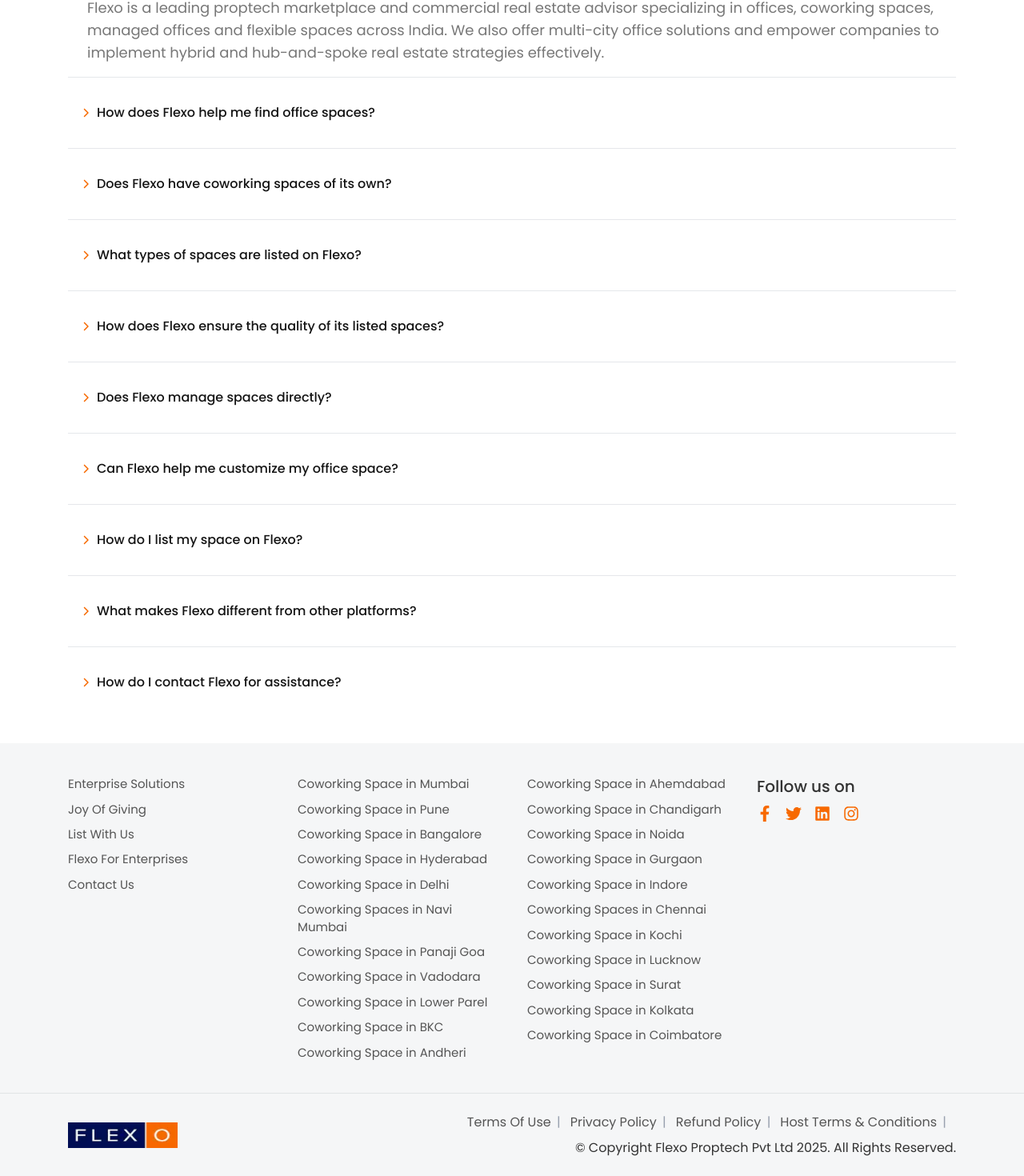
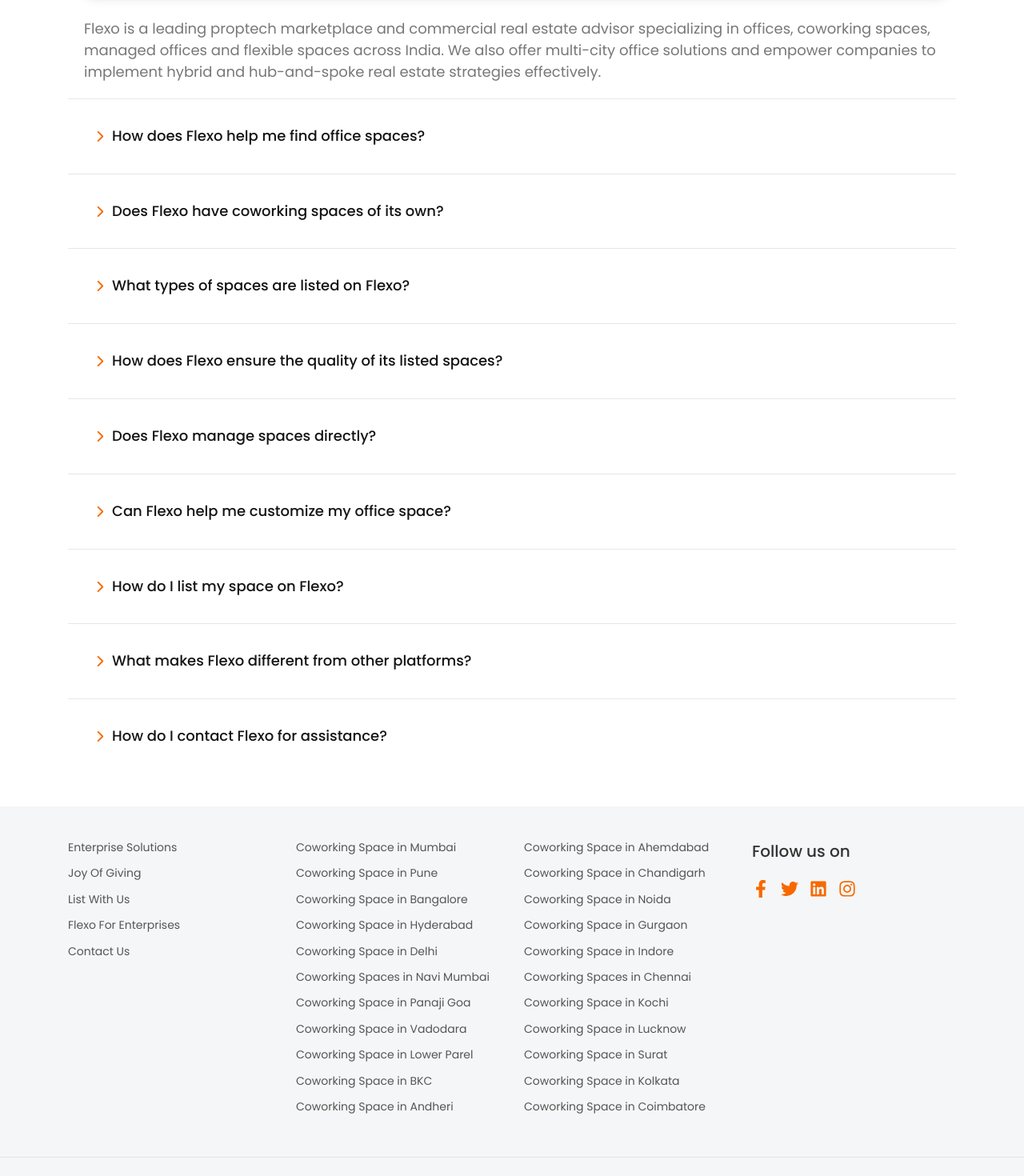
Before and after one commit to hk-img/flexoNextWeb, a Next.js app: page /listWithUs in a window 1280 px wide. Shown: the part 3800-5270 px from the top of the page at 80% size. Built offline with nearby package versions, Linux system fonts and the light colour scheme.

Commit message:
home page changes

```diff
--- a/src/components/frontend/footer/Footer.jsx
+++ b/src/components/frontend/footer/Footer.jsx
@@ -5,117 +5,117 @@
 const Footer = () => {
   return (
     <footer className="bg-[#f5f6f7] ">
-      <div className="max-w-6xl xl:px-[6px] lg:px-10 md:px-6 px-4 mx-auto py-10">
-        <div className="grid grid-cols-1 lg:grid-cols-4 md:grid-cols-3 md:gap-2 gap-8 ">
-          <ul className="space-y-[10px] md:px-[15px]">
+      <div className="container mx-auto pt-10 pb-13">
+        <div className="grid grid-cols-1 lg:grid-cols-4 md:grid-cols-3 ">
+          <ul className="space-y-[10px] px-[15px]">
             <li className="relative w-fit before:absolute before:left-0 before:top-full  before:h-[1px] before:w-0 before:bg-[#555] before:opacity-0 before:transition-all before:duration-400  hover:before:w-full hover:before:opacity-100 text-[#555] ">
-              <a href="#" className="block md:text-[15px] text-sm">Enterprise Solutions</a>
+              <a href="#" className="block leading-[1.6] text-sm">Enterprise Solutions</a>
             </li>
             <li className="relative w-fit before:absolute before:left-0 before:top-full before:h-[1px] before:w-0 before:bg-[#555] before:opacity-0 before:transition-all before:duration-400 hover:before:w-full hover:before:opacity-100 text-[#555]">
-              <a href="#" className="block md:text-[15px] text-sm">Joy Of Giving</a>
+              <a href="#" className="block leading-[1.6] text-sm">Joy Of Giving</a>
             </li>
             <li className="relative w-fit before:absolute before:left-0 before:top-full before:h-[1px] before:w-0 before:bg-[#555] before:opacity-0 before:transition-all before:duration-400 hover:before:w-full hover:before:opacity-100 text-[#555]">
-              <a href="#" className="block md:text-[15px] text-sm">List With Us</a>
+              <a href="#" className="block leading-[1.6] text-sm">List With Us</a>
             </li>
             <li className="relative w-fit before:absolute before:left-0 before:top-full  before:h-[1px] before:w-0 before:bg-[#555] before:opacity-0 before:transition-all before:duration-400  hover:before:w-full hover:before:opacity-100 text-[#555]">
-              <a href="#" className="block md:text-[15px] text-sm">Flexo For Enterprises</a>
+              <a href="#" className="block leading-[1.6] text-sm">Flexo For Enterprises</a>
             </li>
-            <li className="relative w-fit before:absolute before:left-0 before:top-full before:h-[1px] before:w-0 before:bg-[#555] before:opacity-0 before:transition-all before:duration-400  hover:before:w-full hover:before:opacity-100 text-[#555]">
-              <a href="#" className="block md:text-[15px] text-sm">Contact Us</a>
+            <li className="relative w-fit before:absolute before:left-0 before:top-full before:h-[1px] before:w-0 before:bg-[#555] before:opacity-0 before:transition-all before:duration-400  hover:before:w-full hover:before:opacity-100 text-[#555] sm:pb-0 pb-2">
+              <a href="#" className="block leading-[1.6] text-sm">Contact Us</a>
             </li>
           </ul>
 
 
-          <ul className="space-y-[10px] md:px-[15px]">
+          <ul className="space-y-[10px] px-[15px]">
             <li className="relative w-fit before:absolute before:left-0 before:top-full before:h-[1px] before:w-0 before:bg-[#555] before:opacity-0 before:transition-all before:duration-400 hover:before:w-full hover:before:opacity-100 text-[#555]">
-              <a href="#" className="block md:text-[15px] text-sm">Coworking Space in Mumbai</a>
+              <a href="#" className="block leading-[1.6] text-sm">Coworking Space in Mumbai</a>
             </li>
             <li className="relative w-fit before:absolute before:left-0 before:top-full before:h-[1px] before:w-0 before:bg-[#555] before:opacity-0 before:transition-all before:duration-400 hover:before:w-full hover:before:opacity-100 text-[#555]">
-              <a href="#" className="block md:text-[15px] text-sm">Coworking Space in Pune</a>
+              <a href="#" className="block leading-[1.6] text-sm">Coworking Space in Pune</a>
             </li>
             <li className="relative w-fit before:absolute before:left-0 before:top-full before:h-[1px] before:w-0 before:bg-[#555] before:opacity-0 before:transition-all before:duration-400 hover:before:w-full hover:before:opacity-100 text-[#555]">
-              <a href="#" className="block md:text-[15px] text-sm">Coworking Space in Bangalore</a>
+              <a href="#" className="block leading-[1.6] text-sm">Coworking Space in Bangalore</a>
             </li>
             <li className="relative w-fit before:absolute before:left-0 before:top-full before:h-[1px] before:w-0 before:bg-[#555] before:opacity-0 before:transition-all before:duration-400 hover:before:w-full hover:before:opacity-100 text-[#555]">
-              <a href="#" className="block md:text-[15px] text-sm">Coworking Space in Hyderabad</a>
+              <a href="#" className="block leading-[1.6] text-sm">Coworking Space in Hyderabad</a>
             </li>
             <li className="relative w-fit before:absolute before:left-0 before:top-full before:h-[1px] before:w-0 before:bg-[#555] before:opacity-0 before:transition-all before:duration-400 hover:before:w-full hover:before:opacity-100 text-[#555]">
-              <a href="#" className="block md:text-[15px] text-sm">Coworking Space in Delhi</a>
+              <a href="#" className="block leading-[1.6] text-sm">Coworking Space in Delhi</a>
             </li>
             <li className="relative w-fit before:absolute before:left-0 before:top-full before:h-[1px] before:w-0 before:bg-[#555] before:opacity-0 before:transition-all before:duration-400 hover:before:w-full hover:before:opacity-100 text-[#555]">
-              <a href="#" className="block md:text-[15px] text-sm">Coworking Spaces in Navi Mumbai</a>
+              <a href="#" className="block leading-[1.6] text-sm">Coworking Spaces in Navi Mumbai</a>
             </li>
             <li className="relative w-fit before:absolute before:left-0 before:top-full before:h-[1px] before:w-0 before:bg-[#555] before:opacity-0 before:transition-all before:duration-400 hover:before:w-full hover:before:opacity-100 text-[#555]">
-              <a href="#" className="block md:text-[15px] text-sm">Coworking Space in Panaji Goa</a>
+              <a href="#" className="block leading-[1.6] text-sm">Coworking Space in Panaji Goa</a>
             </li>
             <li className="relative w-fit before:absolute before:left-0 before:top-full before:h-[1px] before:w-0 before:bg-[#555] before:opacity-0 before:transition-all before:duration-400 hover:before:w-full hover:before:opacity-100 text-[#555]">
-              <a href="#" className="block md:text-[15px] text-sm">Coworking Space in Vadodara</a>
+              <a href="#" className="block leading-[1.6] text-sm">Coworking Space in Vadodara</a>
             </li>
             <li className="relative w-fit before:absolute before:left-0 before:top-full before:h-[1px] before:w-0 before:bg-[#555] before:opacity-0 before:transition-all before:duration-400 hover:before:w-full hover:before:opacity-100 text-[#555]">
-              <a href="#" className="block md:text-[15px] text-sm">Coworking Space in Lower Parel</a>
+              <a href="#" className="block leading-[1.6] text-sm">Coworking Space in Lower Parel</a>
             </li>
             <li className="relative w-fit before:absolute before:left-0 before:top-full before:h-[1px] before:w-0 before:bg-[#555] before:opacity-0 before:transition-all before:duration-400 hover:before:w-full hover:before:opacity-100 text-[#555]">
-              <a href="#" className="block md:text-[15px] text-sm">Coworking Space in BKC</a>
+              <a href="#" className="block leading-[1.6] text-sm">Coworking Space in BKC</a>
             </li>
-            <li className="relative w-fit before:absolute before:left-0 before:top-full before:h-[1px] before:w-0 before:bg-[#555] before:opacity-0 before:transition-all before:duration-400 hover:before:w-full hover:before:opacity-100 text-[#555]">
-              <a href="#" className="block md:text-[15px] text-sm">Coworking Space in Andheri</a>
+            <li className="relative w-fit before:absolute before:left-0 before:top-full before:h-[1px] before:w-0 before:bg-[#555] before:opacity-0 before:transition-all before:duration-400 hover:before:w-full hover:before:opacity-100 text-[#555] sm:pb-0 pb-2">
+              <a href="#" className="block leading-[1.6] text-sm">Coworking Space in Andheri</a>
             </li>
 
           </ul>
 
-          <ul className="space-y-[10px] md:px-[15px]">
+          <ul className="space-y-[10px] px-[15px]">
             <li className="relative before:absolute before:left-0 before:top-full before:h-[1px] before:w-0 before:bg-[#555] before:opacity-0 before:transition-all before:duration-400 hover:before:w-full hover:before:opacity-100 text-[#555]">
-              <a href="#" className="block md:text-[15px] text-sm">Coworking Space in Ahemdabad</a>
+              <a href="#" className="block leading-[1.6] text-sm">Coworking Space in Ahemdabad</a>
             </li>
             <li className="relative before:absolute before:left-0 before:top-full before:h-[1px] before:w-0 before:bg-[#555] before:opacity-0 before:transition-all before:duration-400 hover:before:w-full hover:before:opacity-100 text-[#555]">
-              <a href="#" className="block md:text-[15px] text-sm">Coworking Space in Chandigarh</a>
+              <a href="#" className="block leading-[1.6] text-sm">Coworking Space in Chandigarh</a>
             </li>
             <li className="relative before:absolute before:left-0 before:top-full before:h-[1px] before:w-0 before:bg-[#555] before:opacity-0 before:transition-all before:duration-400 hover:before:w-full hover:before:opacity-100 text-[#555]">
-              <a href="#" className="block md:text-[15px] text-sm">Coworking Space in Noida</a>
+              <a href="#" className="block leading-[1.6] text-sm">Coworking Space in Noida</a>
             </li>
             <li className="relative before:absolute before:left-0 before:top-full before:h-[1px] before:w-0 before:bg-[#555] before:opacity-0 before:transition-all before:duration-400 hover:before:w-full hover:before:opacity-100 text-[#555]">
-              <a href="#" className="block md:text-[15px] text-sm">Coworking Space in Gurgaon</a>
+              <a href="#" className="block leading-[1.6] text-sm">Coworking Space in Gurgaon</a>
             </li>
             <li className="relative before:absolute before:left-0 before:top-full before:h-[1px] before:w-0 before:bg-[#555] before:opacity-0 before:transition-all before:duration-400 hover:before:w-full hover:before:opacity-100 text-[#555]">
-              <a href="#" className="block md:text-[15px] text-sm">Coworking Space in Indore</a>
+              <a href="#" className="block leading-[1.6] text-sm">Coworking Space in Indore</a>
             </li>
             <li className="relative before:absolute before:left-0 before:top-full before:h-[1px] before:w-0 before:bg-[#555] before:opacity-0 before:transition-all before:duration-400 hover:before:w-full hover:before:opacity-100 text-[#555]">
-              <a href="#" className="block md:text-[15px] text-sm">Coworking Spaces in Chennai</a>
+              <a href="#" className="block leading-[1.6] text-sm">Coworking Spaces in Chennai</a>
             </li>
             <li className="relative before:absolute before:left-0 before:top-full before:h-[1px] before:w-0 before:bg-[#555] before:opacity-0 before:transition-all before:duration-400 hover:before:w-full hover:before:opacity-100 text-[#555]">
-              <a href="#" className="block md:text-[15px] text-sm">Coworking Space in Kochi</a>
+              <a href="#" className="block leading-[1.6] text-sm">Coworking Space in Kochi</a>
             </li>
             <li className="relative before:absolute before:left-0 before:top-full before:h-[1px] before:w-0 before:bg-[#555] before:opacity-0 before:transition-all before:duration-400 hover:before:w-full hover:before:opacity-100 text-[#555]">
-              <a href="#" className="block md:text-[15px] text-sm">Coworking Space in Lucknow</a>
+              <a href="#" className="block leading-[1.6] text-sm">Coworking Space in Lucknow</a>
             </li>
             <li className="relative before:absolute before:left-0 before:top-full before:h-[1px] before:w-0 before:bg-[#555] before:opacity-0 before:transition-all before:duration-400 hover:before:w-full hover:before:opacity-100 text-[#555]">
-              <a href="#" className="block md:text-[15px] text-sm">Coworking Space in Surat</a>
+              <a href="#" className="block leading-[1.6] text-sm">Coworking Space in Surat</a>
             </li>
             <li className="relative before:absolute before:left-0 before:top-full before:h-[1px] before:w-0 before:bg-[#555] before:opacity-0 before:transition-all before:duration-400 hover:before:w-full hover:before:opacity-100 text-[#555]">
-              <a href="#" className="block md:text-[15px] text-sm">Coworking Space in Kolkata</a>
+              <a href="#" className="block leading-[1.6] text-sm">Coworking Space in Kolkata</a>
             </li>
             <li className="relative before:absolute before:left-0 before:top-full before:h-[1px] before:w-0 before:bg-[#555] before:opacity-0 before:transition-all before:duration-400 hover:before:w-full hover:before:opacity-100 text-[#555]">
-              <a href="#" className="block md:text-[15px] text-sm">Coworking Space in Coimbatore</a>
+              <a href="#" className="block leading-[1.6] text-sm">Coworking Space in Coimbatore</a>
             </li>
           </ul>
 
 
-          <div className="space-y-[10px] md:px-[15px]">
+          <div className="space-y-[10px] px-[15px] lg:mt-0 mt-6">
             <div className="">
-              <h4 className="font-medium mb-2 text-[#333] text-xl">Follow us on</h4>
+              <h4 className="font-medium mb-5 leading-[1.6] text-[#333] text-xl">Follow us on</h4>
             </div>
-            <div className="flex items-center gap-4">
+            <div className="flex items-center gap-3.5">
               <a href="#" className="text-[#f76900]">
-                <Svg name="facebook" className="size-[20px]" />
+                <Svg name="facebook" className="size-[22px]" />
               </a>
               <a href="#" className="text-[#f76900]">
-                <Svg name="twitter" className="size-[20px]" />
+                <Svg name="twitter" className="size-[22px]" />
               </a>
               <a href="#" className="text-[#f76900]">
-                <Svg name="linkedin" className="size-[20px]" />
+                <Svg name="linkedin" className="size-[22px]" />
               </a>
               <a href="#" className="text-[#f76900]">
-                <Svg name="instagram" className="size-[20px]" />
+                <Svg name="instagram" className="size-[22px]" />
               </a>
 
             </div>
@@ -123,21 +123,21 @@
 
         </div>
       </div>
-      <div className='border-t border-[#5c716a21] py-6'>
-        <div className='max-w-6xl xl:px-[6px] lg:px-10 md:px-6 px-4 mx-auto'>
-          <div className="flex flex-col md:flex-row justify-between md:items-center text-[15px] text-gray-500 md:px-[15px]">
+      <div className='border-t border-[#5c716a21] py-[25px]'>
+        <div className='container px-[15px] mx-auto'>
+          <div className="flex flex-col md:flex-row justify-between md:items-center text-[15px] text-gray-500">
             <div className="mb-4 md:mb-0">
-              <Image src="/images/logo.webp" alt="Flexo Logo" className="h-8" width={137} height={32} />
+              <Image src="/images/logo.webp" alt="Flexo Logo" className="w-[115px]" width={137} height={32} />
             </div>
             <div className='flex flex-col md:items-end'>
               <div className="md:space-x-4 space-x-3 flex flex-wrap">
-                <a href="#" className="after:content-['|'] text-[15px] hover:text-black text-[#555] after:absolute relative me-6  after:-right-3 after:text-gray-400 text-nowrap md:text-base text-sm">Terms Of Use</a>
-                <a href="#" className="after:content-['|'] text-[15px] hover:text-black text-[#555] after:absolute relative me-6 after:-right-3 after:text-gray-400 text-nowrap md:text-base text-sm">Privacy Policy</a>
-                <a href="#" className="after:content-['|'] text-[15px] hover:text-black text-[#555] after:absolute relative me-6 after:-right-3 after:text-gray-400 text-nowrap md:text-base text-sm">Refund Policy</a>
-                <a href="#" className="after:content-['|'] text-[15px] hover:text-black text-[#555] after:absolute relative me-6 after:-right-3 after:text-gray-400 text-nowrap md:text-base text-sm">Host Terms & Conditions</a>
+                <a href="#" className="after:content-['|'] hover:text-black text-[#555] after:absolute relative me-6  after:-right-3 after:text-gray-400 text-nowrap text-sm leading-[30px]">Terms Of Use</a>
+                <a href="#" className="after:content-['|'] hover:text-black text-[#555] after:absolute relative me-6 after:-right-3 after:text-gray-400 text-nowrap text-sm leading-[30px]">Privacy Policy</a>
+                <a href="#" className="after:content-['|'] hover:text-black text-[#555] after:absolute relative me-6 after:-right-3 after:text-gray-400 text-nowrap text-sm leading-[30px]">Refund Policy</a>
+                <a href="#" className="after:content-['|'] hover:text-black text-[#555] after:absolute relative me-6 after:-right-3 after:text-gray-400 text-nowrap text-sm leading-[30px]">Host Terms & Conditions</a>
               </div>
-              <div className="mt-2 text-[#333] md:text-base text-[13px]">
-                © Copyright Flexo Proptech Pvt Ltd 2025. All Rights Reserved.
+              <div className="text-[#333] text-[13px] leading-[30px]">
+                Copyright Flexo Proptech Pvt Ltd 2025. All Rights Reserved.
               </div>
             </div>
           </div>
--- a/src/components/frontend/home/FaqSection.jsx
+++ b/src/components/frontend/home/FaqSection.jsx
@@ -23,14 +23,14 @@
   };
 
   return (
-   <section className="max-w-6xl xl:px-[21px] lg:px-10 md:px-6 px-6 mx-auto py-8">
+   <section className="container px-[15px] mx-auto py-[41px]">
         <div>
-            <h2 className="text-3xl md:text-[32px] font-medium mb-6 text-center text-[#333]">
+            <h2 className="text-2xl md:text-[32px] font-medium lg:mb-10 mb-16 leading-[1.2] text-center text-[#333]">
                Frequently Asked Question
             </h2>
             <div className="divide-y divide-gray-200">
             {faqs.map((faq, index) => (
-                <div key={index} className="py-4">
+                <div key={index} className="p-5">
                     <button
                         onClick={() => toggleFAQ(index)}
                         className="flex items-center justify-between w-full text-left text-base font-medium text-[#141414]"
@@ -38,12 +38,12 @@
                         <div
                         className={`${
                             openIndex === index ? "shadow-[5px_5px_15px_#00000033]" : ""
-                        } flex items-center gap-2 w-full p-4 rounded-sm`}
+                        } flex items-center gap-2 w-full p-3 rounded-sm xl:text-lg text-base leading-[1.6]`}
                         >
                         <span className="text-orange-500">
                             <Svg
                             name="rightArrow"
-                            className={`size-3 text-[#f76900] transform transition-transform duration-500 ease-in-out ${
+                            className={`size-[15px] text-[#f76900] transform transition-transform duration-500 ease-in-out ${
                                 openIndex === index ? "rotate-90" : ""
                             }`}
                             />
@@ -56,7 +56,7 @@
                         openIndex === index ? "max-h-40 opacity-100" : "max-h-0 opacity-0"
                         }`}
                     >
-                        <p className="mt-8 text-[#777] text-sm md:text-lg pl-6">
+                        <p className="mt-8 text-[#777] text-lg leading-[1.5]">
                         {faq.answer}
                         </p>
                     </div>
--- a/src/components/frontend/home/HeroSection.jsx
+++ b/src/components/frontend/home/HeroSection.jsx
@@ -230,7 +230,7 @@
                 isClearable
                 components={{
                   ClearIndicator,
-                  DropdownIndicator,
+                  DropdownIndicator:null,
                   IndicatorSeparator,
                 }}
               />
```
Also changed, not shown: src/components/frontend/home/Banner.jsx (+5 -5 lines), src/components/frontend/home/BookWorkspace.jsx (+25 -25 lines), src/components/frontend/home/OfficeSearch.jsx (+21 -21 lines), src/components/frontend/home/Testimonial.jsx (+14 -12 lines), src/components/frontend/home/WhyChooseUs.jsx (+8 -8 lines).
